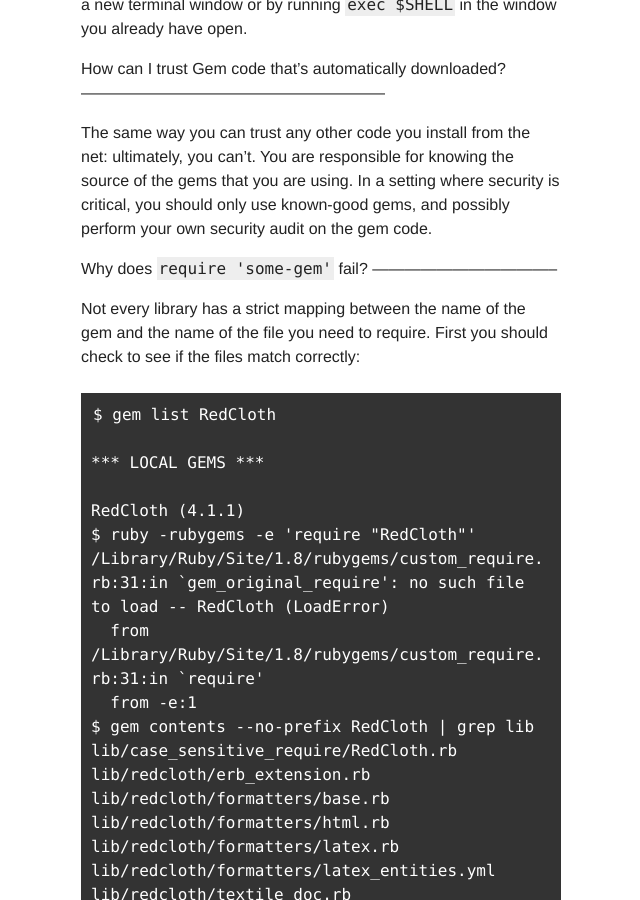
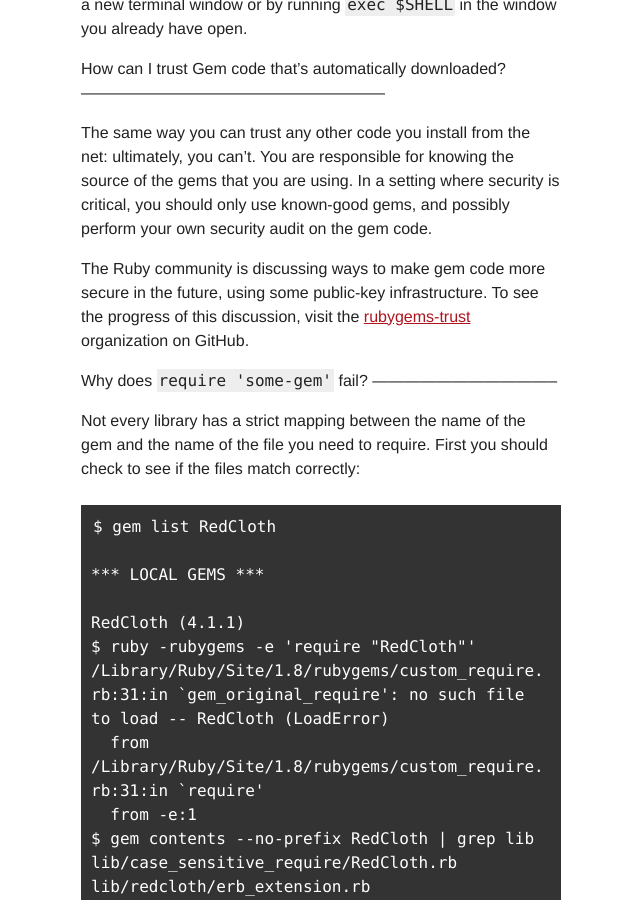
Before and after one commit to radar/guides, a Jekyll site: the page built from faqs.md, in a window 1280 px wide and 900 px high, scrolled down 1252 px. Shown: the whole window, without its empty margins (319-959 px from the left). Built offline with Jekyll 4.4.1, drawn with Linux system fonts in a browser that asks for light colours.

Commit message:
Add note on rubygems-trust to FAQs page

```diff
--- a/faqs.md
+++ b/faqs.md
@@ -51,6 +51,10 @@ The same way you can trust any other code you install from the net: ultimately,
 you can't. You are responsible for knowing the source of the gems that you are
 using. In a setting where security is critical, you should only use known-good
 gems, and possibly perform your own security audit on the gem code.
+
+The Ruby community is discussing ways to make gem code more secure in the future,
+using some public-key infrastructure. To see the progress of this discussion, visit the
+[rubygems-trust](https://github.com/rubygems-trust) organization on GitHub.
 
 <a id="require-fail"> </a>
 Why does `require 'some-gem'` fail?
```
